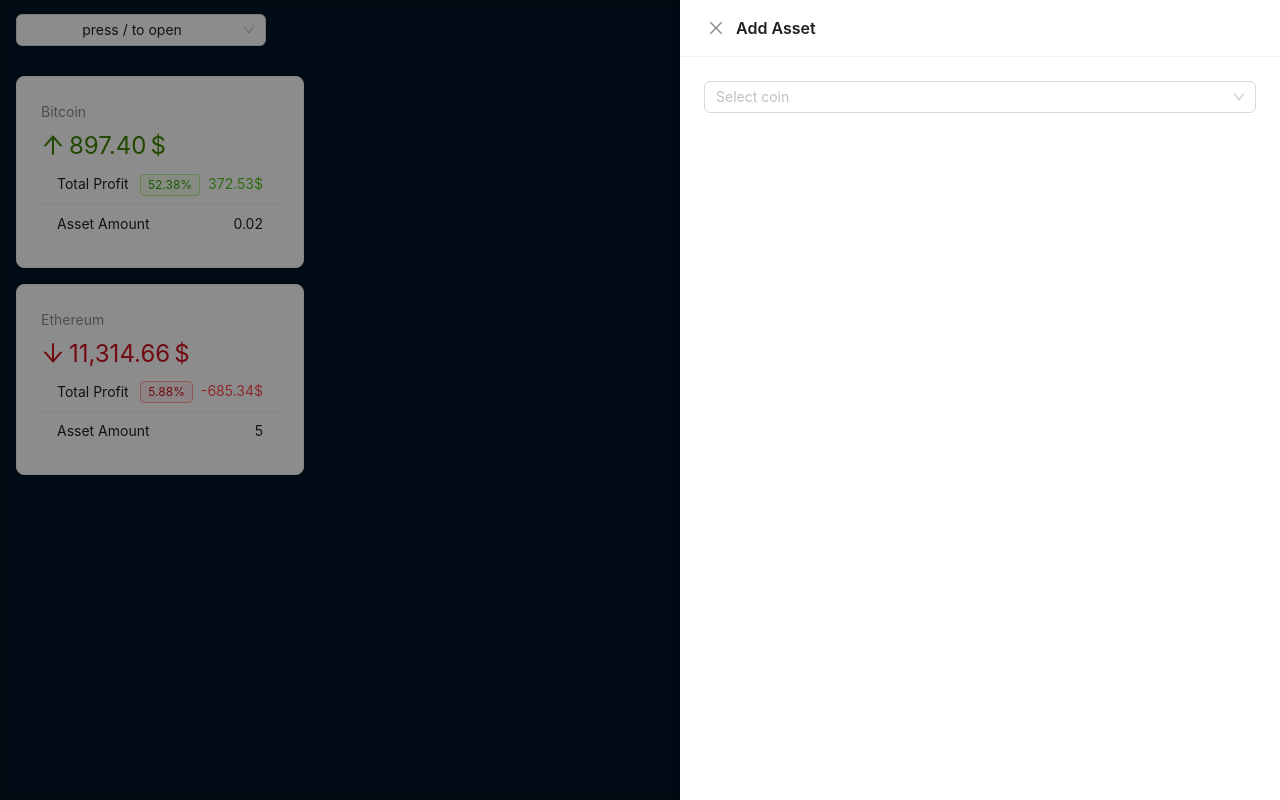
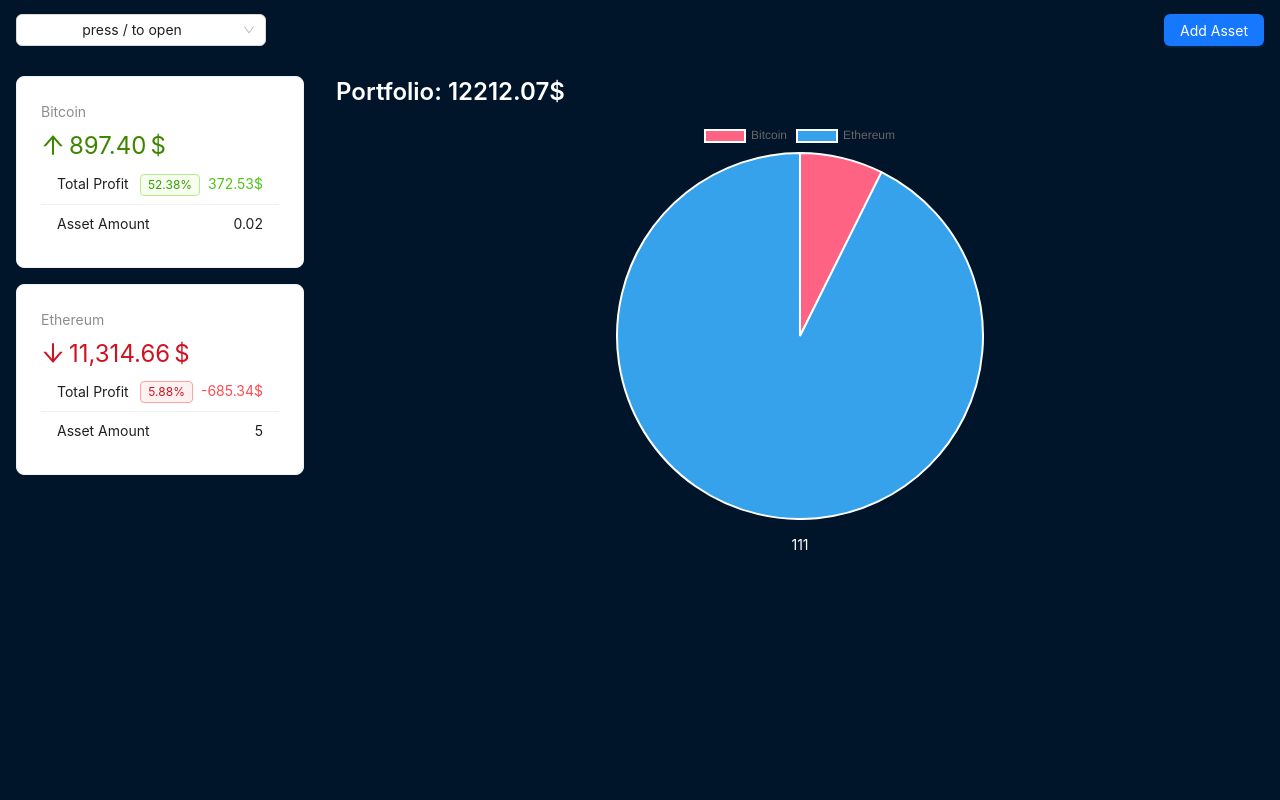
Before and after one commit to DmitriyStupin/crypto, a React (Vite) app: page / in a window 1280 px wide. Built offline with nearby package versions, Linux system fonts and the light colour scheme.

Commit message:
реализовал графики через react-chartjs-2

```diff
--- a/package.json
+++ b/package.json
@@ -12,6 +12,7 @@
   "dependencies": {
     "antd": "^5.24.4",
     "react": "^18.2.0",
+    "react-chartjs-2": "^5.3.0",
     "react-dom": "^18.2.0"
   },
   "devDependencies": {
--- /dev/null
+++ b/src/components/AssetsTable.jsx
@@ -0,0 +1,5 @@
+export default function AssetsTable() {
+  return (
+    <div>111</div>
+  )
+}
--- /dev/null
+++ b/src/components/PortfolioChart.jsx
@@ -0,0 +1,29 @@
+import { Chart as ChartJS, ArcElement, Tooltip, Legend } from 'chart.js';
+import { Pie } from 'react-chartjs-2';
+import { useCrypto } from '../context/crypto-context';
+
+ChartJS.register(ArcElement, Tooltip, Legend);
+
+export default function PortfolioChart() {
+  const { assets } = useCrypto()
+
+  const data = {
+    labels: assets.map(a => a.name),
+    datasets: [
+      {
+        label: '$',
+        data: assets.map(a => a.totalAmount),
+        backgroundColor: [
+          'rgba(255, 99, 132, 1)',
+          'rgba(54, 162, 235, 1)',
+          'rgba(255, 206, 86, 1)',
+          'rgba(75, 192, 192, 1)',
+          'rgba(153, 102, 255, 1)',
+          'rgba(255, 159, 64, 1)',
+        ],
+      },
+    ],
+  };
+
+  return <div style={{ display: 'flex', marginBottom: '1rem', justifyContent: 'center', height: 400 }}><Pie data={data} /></div>
+}
--- a/src/components/layout/AppContent.jsx
+++ b/src/components/layout/AppContent.jsx
@@ -1,4 +1,7 @@
-import { Layout } from 'antd';
+import { Layout, Typography } from 'antd';
+import { useCrypto } from '../../context/crypto-context'
+import PortfolioChart from '../PortfolioChart';
+import AssetsTable from '../AssetsTable';
 
 const contentStyle = {
   textAlign: 'center',
@@ -9,8 +12,21 @@
 };
 
 function AppContent() {
+  const { assets, crypto } = useCrypto()
+
   return (
-    <Layout.Content style={contentStyle}>Content</Layout.Content>
+    <Layout.Content style={contentStyle}>
+      <Typography.Title level={3} style={{ textAlign: 'left', color: '#fff' }}>
+        Portfolio:{' '}
+        {assets.map(asset => {
+          const coin = crypto.find(c => c.id === asset.id)
+          return asset.amount * coin.price
+        }).reduce((acc, v) => acc += v, 0).toFixed(2)}$
+      </Typography.Title>
+
+      <PortfolioChart />
+      <AssetsTable />
+    </Layout.Content>
   )
 }
 
--- a/src/components/layout/AppHeader.jsx
+++ b/src/components/layout/AppHeader.jsx
@@ -48,7 +48,7 @@
   const [coin, setCoin] = useState(null)
   const [select, setSelect] = useState(false)
   const [modal, setModal] = useState(false)
-  const [drawer, setDrawer] = useState(true)
+  const [drawer, setDrawer] = useState(false)
   const { crypto } = useCrypto()
 
   useEffect(() => {
--- a/src/context/crypto-context.jsx
+++ b/src/context/crypto-context.jsx
@@ -22,6 +22,7 @@
         growPercent: percentDifference(asset.price, coin.price),
         totalAmount: asset.amount * coin.price,
         totalProfit: asset.amount * coin.price - asset.amount * asset.price,
+        name: coin.name,
         ...asset
       }
     })
```
Also changed, not shown: 1 other file (tests, documents, lock files or other folders).
